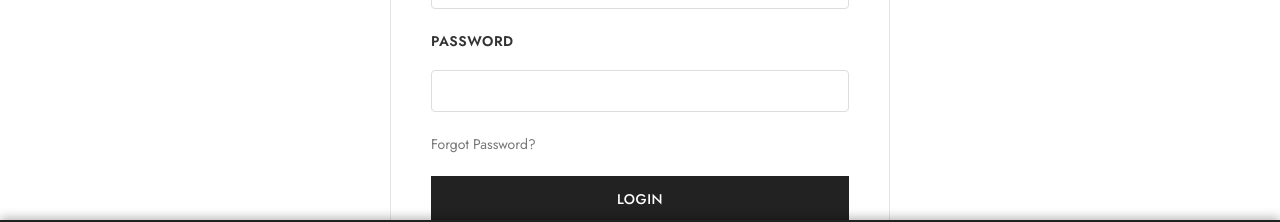
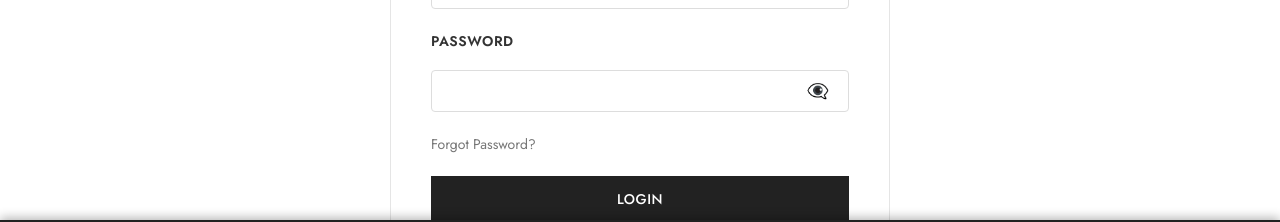
Before and after one commit to divypatel04/lafactoriadeloro, a React (Create React App) app in the folder frontend/: page /login in a window 1280 px wide. Shown: the part 418-640 px from the top of the page. Built offline with nearby package versions, Linux system fonts and the light colour scheme; no server answers.

Commit message:
Add show/hide password toggle icons to login and register pages

```diff
--- a/frontend/src/pages/auth/Login.js
+++ b/frontend/src/pages/auth/Login.js
@@ -14,6 +14,7 @@
   });
   const [loading, setLoading] = useState(false);
   const [error, setError] = useState('');
+  const [showPassword, setShowPassword] = useState(false);
 
   // Redirect if already logged in
   useEffect(() => {
@@ -125,14 +126,39 @@
 
               <div className="form-group">
                 <label className="form-label">Password</label>
+                <div style={{ position: 'relative' }}>
                   <input
-                  type="password"
+                    type={showPassword ? "text" : "password"}
                     name="password"
                     className="form-control"
                     value={formData.password}
                     onChange={handleChange}
                     required
+                    style={{ paddingRight: '45px' }}
                   />
+                  <button
+                    type="button"
+                    onClick={() => setShowPassword(!showPassword)}
+                    style={{
+                      position: 'absolute',
+                      right: '12px',
+                      top: '50%',
+                      transform: 'translateY(-50%)',
+                      background: 'none',
+                      border: 'none',
+                      cursor: 'pointer',
+                      fontSize: '18px',
+                      color: '#666',
+                      padding: '4px 8px',
+                      display: 'flex',
+                      alignItems: 'center',
+                      justifyContent: 'center'
+                    }}
+                    aria-label={showPassword ? "Hide password" : "Show password"}
+                  >
+                    {showPassword ? '👁️' : '👁️‍🗨️'}
+                  </button>
+                </div>
               </div>
 
               <div className="form-footer">
--- a/frontend/src/pages/auth/Register.js
+++ b/frontend/src/pages/auth/Register.js
@@ -10,6 +10,8 @@
   const { setUser } = useStore();
   const [loading, setLoading] = useState(false);
   const [error, setError] = useState('');
+  const [showPassword, setShowPassword] = useState(false);
+  const [showConfirmPassword, setShowConfirmPassword] = useState(false);
   const [formData, setFormData] = useState({
     firstName: '',
     lastName: '',
@@ -154,27 +156,77 @@
 
               <div className="form-group">
                 <label className="form-label">Password</label>
+                <div style={{ position: 'relative' }}>
                   <input
-                  type="password"
+                    type={showPassword ? "text" : "password"}
                     name="password"
                     className="form-control"
                     value={formData.password}
                     onChange={handleChange}
                     required
                     minLength="6"
+                    style={{ paddingRight: '45px' }}
                   />
+                  <button
+                    type="button"
+                    onClick={() => setShowPassword(!showPassword)}
+                    style={{
+                      position: 'absolute',
+                      right: '12px',
+                      top: '50%',
+                      transform: 'translateY(-50%)',
+                      background: 'none',
+                      border: 'none',
+                      cursor: 'pointer',
+                      fontSize: '18px',
+                      color: '#666',
+                      padding: '4px 8px',
+                      display: 'flex',
+                      alignItems: 'center',
+                      justifyContent: 'center'
+                    }}
+                    aria-label={showPassword ? "Hide password" : "Show password"}
+                  >
+                    {showPassword ? '👁️' : '👁️‍🗨️'}
+                  </button>
+                </div>
               </div>
 
               <div className="form-group">
                 <label className="form-label">Confirm Password</label>
+                <div style={{ position: 'relative' }}>
                   <input
-                  type="password"
+                    type={showConfirmPassword ? "text" : "password"}
                     name="confirmPassword"
                     className="form-control"
                     value={formData.confirmPassword}
                     onChange={handleChange}
                     required
+                    style={{ paddingRight: '45px' }}
                   />
+                  <button
+                    type="button"
+                    onClick={() => setShowConfirmPassword(!showConfirmPassword)}
+                    style={{
+                      position: 'absolute',
+                      right: '12px',
+                      top: '50%',
+                      transform: 'translateY(-50%)',
+                      background: 'none',
+                      border: 'none',
+                      cursor: 'pointer',
+                      fontSize: '18px',
+                      color: '#666',
+                      padding: '4px 8px',
+                      display: 'flex',
+                      alignItems: 'center',
+                      justifyContent: 'center'
+                    }}
+                    aria-label={showConfirmPassword ? "Hide password" : "Show password"}
+                  >
+                    {showConfirmPassword ? '👁️' : '👁️‍🗨️'}
+                  </button>
+                </div>
               </div>
 
               <button
```
Lines whose indentation alone changed are shown as unchanged.
